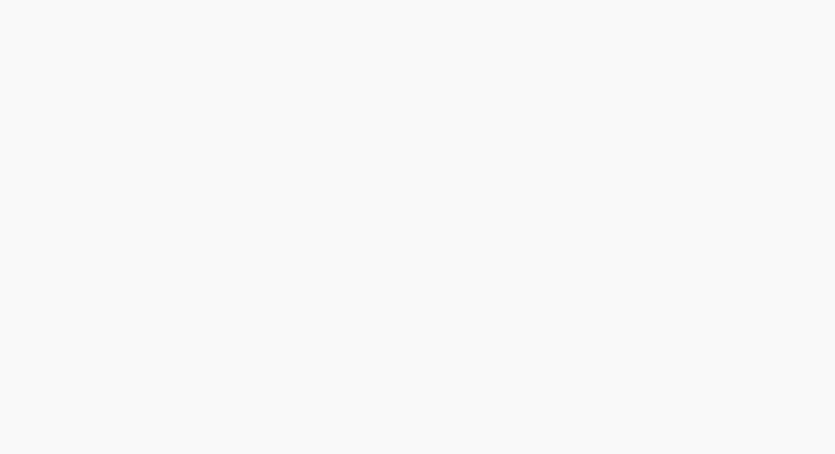
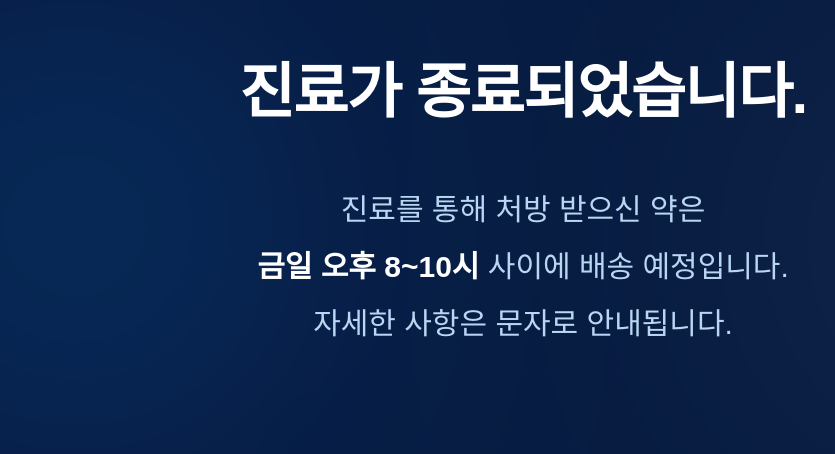
Before and after one commit to hwan515/waddoc, a React (Vite) app in the folder src/FE/: page /robot/finish in a window 1280 px wide. Before the commit this address had no page. Shown: the part 166-620 px from the top of the page, without its empty margins (117-952 px from the left). Built offline with nearby package versions, Linux system fonts and the light colour scheme; a web font is replaced by a local one.

Commit message:
Feat/288 robot/treatmentdisplay

```diff
--- a/src/FE/src/App.jsx
+++ b/src/FE/src/App.jsx
@@ -7,8 +7,10 @@ import AdminLogin from './pages/Auth/AdminLogin';
 import AdminSignup from './pages/Auth/AdminSignup';
 import PatientPortal from './pages/Patient/Portal';
 import PatientMyPage from './pages/Patient/MyPage';
+import RobotHome from './pages/Robot/Home';
 import AuthStep from './pages/Robot/AuthStep';
 import Conference from './pages/Robot/Conference';
+import Finish from './pages/Robot/Finish';
 
 // Mock EMR
 import EMRLogin from './pages/Doctor/EMR/Login';
@@ -41,8 +43,10 @@ function App() {
         <Route path="/patient/mypage" element={<PatientMyPage />} />
 
         {/* 로봇 (환자) 전용 화면 */}
+        <Route path="/robot" element={<RobotHome />} />
         <Route path="/robot/auth" element={<AuthStep />} />
         <Route path="/robot/conference" element={<Conference />} />
+        <Route path="/robot/finish" element={<Finish />} />
 
       </Routes>
     </Router>
--- /dev/null
+++ b/src/FE/src/pages/Robot/Finish.jsx
@@ -0,0 +1,31 @@
+import React from 'react';
+import { useNavigate } from 'react-router-dom';
+
+const Finish = () => {
+    const navigate = useNavigate();
+
+    return (
+        <div className="min-h-screen flex flex-col items-center justify-center p-8 bg-[#061A40] font-sans relative overflow-hidden">
+            {/* Background Decorations */}
+            <div className="absolute top-1/4 left-0 w-96 h-96 bg-[#0353A4] rounded-full mix-blend-screen filter blur-[150px] opacity-40"></div>
+            <div className="absolute bottom-1/4 right-0 w-96 h-96 bg-[#B9D6F2] rounded-full mix-blend-screen filter blur-[150px] opacity-10"></div>
+
+            <div className="relative z-10 w-full max-w-4xl text-center space-y-10 mb-16 animate-fade-in-up">
+                <h1 className="text-4xl md:text-6xl font-bold text-white tracking-tight leading-tight mb-8">
+                    진료가 종료되었습니다.
+                </h1>
+                <br />
+
+                <div className="text-xl md:text-3xl text-[#B9D6F2] font-medium leading-relaxed space-y-2">
+                    <p>진료를 통해 처방 받으신 약은</p>
+                    <p>
+                        <span className="text-white font-bold">금일 오후 8~10시</span> 사이에 배송 예정입니다.
+                    </p>
+                    <p>자세한 사항은 문자로 안내됩니다.</p>
+                </div>
+            </div>
+        </div>
+    );
+};
+
+export default Finish;
--- /dev/null
+++ b/src/FE/src/pages/Robot/Home.jsx
@@ -0,0 +1,50 @@
+import { useNavigate } from 'react-router-dom';
+
+const Home = () => {
+    const navigate = useNavigate();
+
+    // 임시 하드코딩된 이름. 추후 API 연동 시 상태로 관리될 예정
+    const patientName = '홍길동';
+
+    const handleStart = () => {
+        navigate('/robot/auth');
+    };
+
+    return (
+        <div className="min-h-screen flex flex-col items-center justify-center p-8 bg-[#061A40] font-sans relative overflow-hidden">
+            {/* Background Decorations */}
+            <div className="absolute top-1/4 left-0 w-96 h-96 bg-[#0353A4] rounded-full mix-blend-screen filter blur-[150px] opacity-40"></div>
+            <div className="absolute bottom-1/4 right-0 w-96 h-96 bg-[#B9D6F2] rounded-full mix-blend-screen filter blur-[150px] opacity-10"></div>
+
+            <div className="relative z-10 w-full max-w-4xl text-center space-y-4 mb-16 animate-fade-in-up">
+                <h1 className="text-4xl md:text-5xl font-medium text-white tracking-tight leading-tight">
+                    <span className="text-[#B9D6F2] font-bold">'{patientName}'</span>님 안녕하세요.<br/>
+                    아래 버튼을 눌러 진료를 시작할 수 있습니다.
+                </h1>
+            </div>
+
+            <button
+                onClick={handleStart}
+                className="relative z-10 w-full max-w-3xl py-12 md:py-16 bg-[#0353A4] hover:bg-[#006DAA] text-white text-3xl md:text-4xl font-semibold border border-[#006DAA] rounded-2xl shadow-xl shadow-[#0353A4]/30 transform hover:-translate-y-1 transition-all flex items-center justify-center animate-fade-in"
+            >
+                진료 시작하기
+            </button>
+
+            <style dangerouslySetInnerHTML={{
+                __html: `
+                @keyframes fadeInUp {
+                    from { opacity: 0; transform: translateY(20px); }
+                    to { opacity: 1; transform: translateY(0); }
+                }
+                .animate-fade-in-up { animation: fadeInUp 0.8s ease-out forwards; }
+                @keyframes fadeIn {
+                    from { opacity: 0; }
+                    to { opacity: 1; }
+                }
+                .animate-fade-in { animation: fadeIn 1s ease-out forwards; animation-delay: 0.3s; opacity: 0; }
+            `}} />
+        </div>
+    );
+};
+
+export default Home;
```
